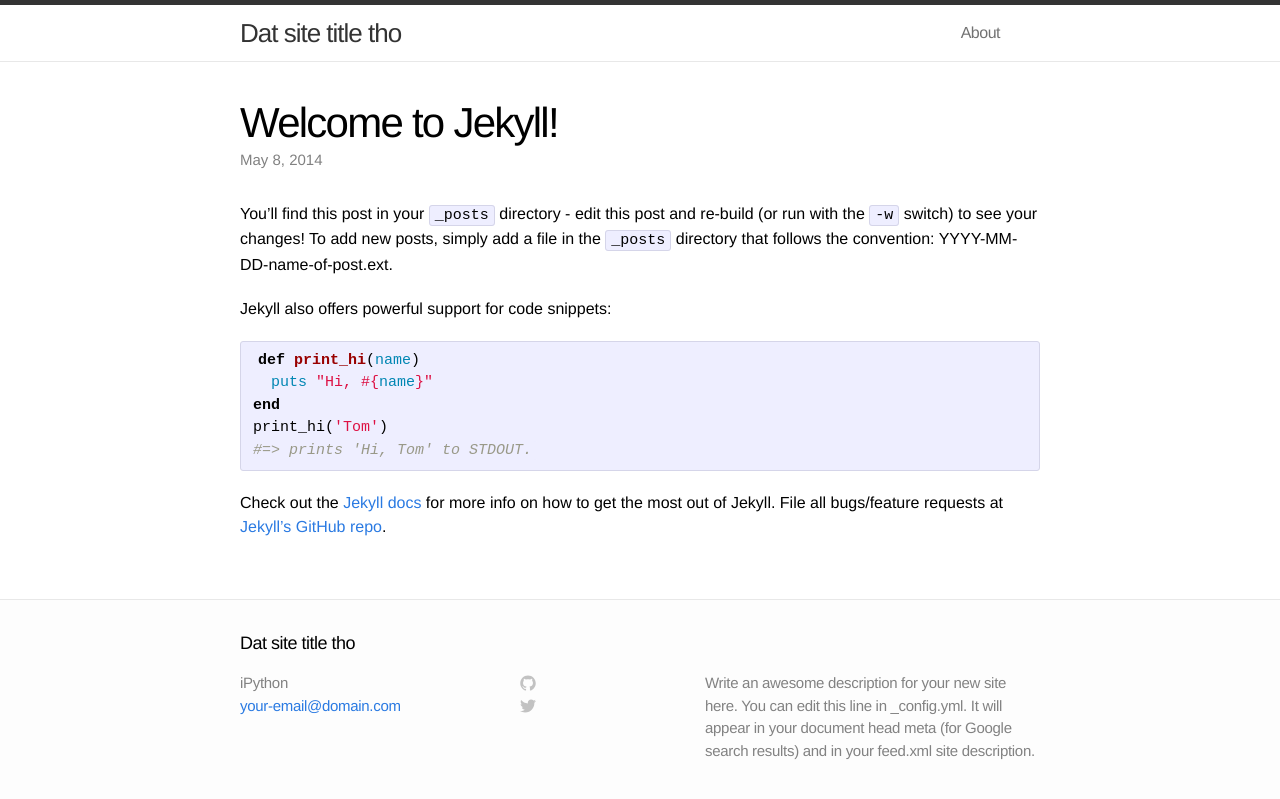
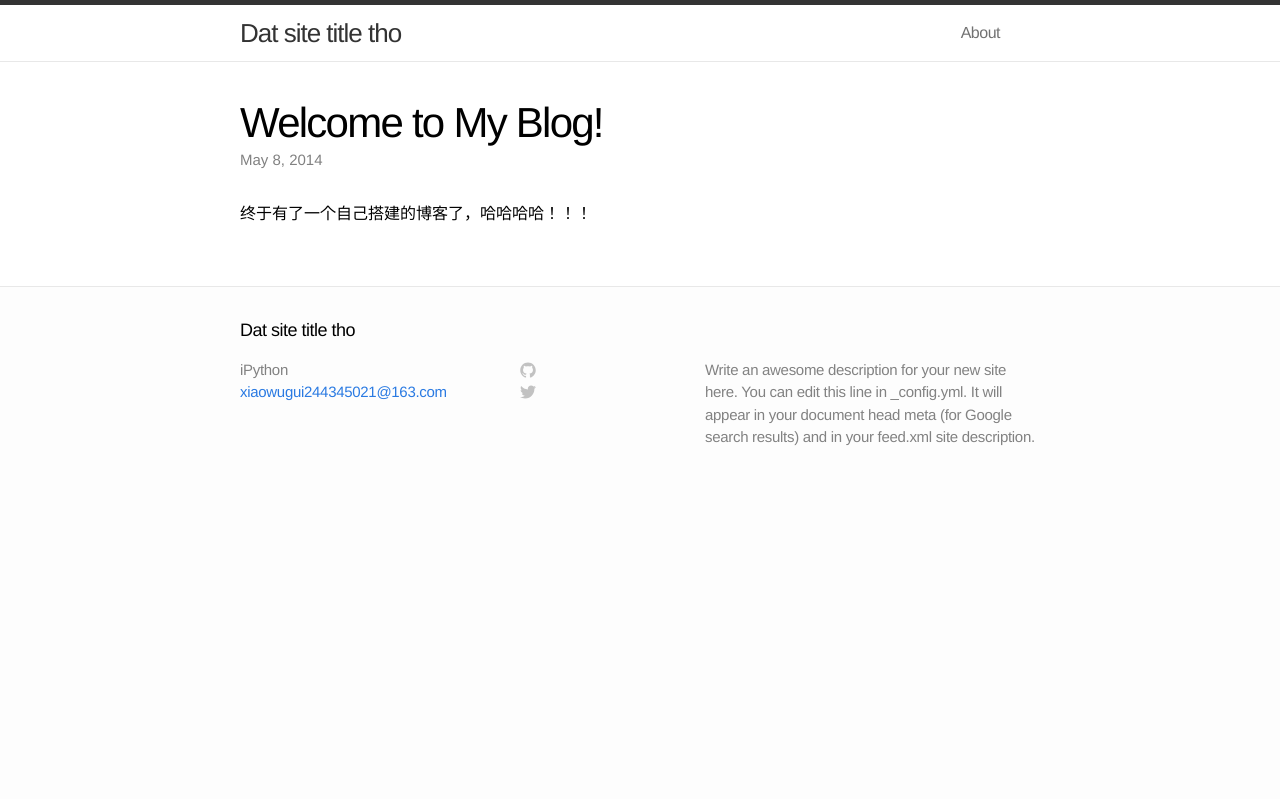
Before and after one commit to wanyoung1231/young-py.github.io, a Jekyll site: the page built from _posts/2014-05-08-welcome-to-jekyll.markdown, in a window 1280 px wide. Shown: the top 799 px of the page. Built offline with Jekyll 4.4.1, drawn with Linux system fonts in a browser that asks for light colours.

Commit message:
first blog

```diff
--- a/_config.yml
+++ b/_config.yml
@@ -1,7 +1,7 @@
 # Site settings
 name: Dat site title tho
 title: iPython
-email: your-email@domain.com
+email: xiaowugui244345021@163.com
 description: "Write an awesome description for your new site here. You can edit this line in _config.yml. It will appear in your document head meta (for Google search results) and in your feed.xml site description."
 baseurl: ""
 url: "http://yourdomain.com"
--- a/_posts/2014-05-08-welcome-to-jekyll.markdown
+++ b/_posts/2014-05-08-welcome-to-jekyll.markdown
@@ -1,24 +1,8 @@
 ---
 layout: post
-title:  "Welcome to Jekyll!"
+title:  "Welcome to My Blog!"
 date:   2014-05-08 13:34:03
 categories: jekyll update
 ---
 
-You'll find this post in your `_posts` directory - edit this post and re-build (or run with the `-w` switch) to see your changes!
-To add new posts, simply add a file in the `_posts` directory that follows the convention: YYYY-MM-DD-name-of-post.ext.
-
-Jekyll also offers powerful support for code snippets:
-
-{% highlight ruby %}
-def print_hi(name)
-  puts "Hi, #{name}"
-end
-print_hi('Tom')
-#=> prints 'Hi, Tom' to STDOUT.
-{% endhighlight %}
-
-Check out the [Jekyll docs][jekyll] for more info on how to get the most out of Jekyll. File all bugs/feature requests at [Jekyll's GitHub repo][jekyll-gh].
-
-[jekyll-gh]: https://github.com/jekyll/jekyll
-[jekyll]:    http://jekyllrb.com
+终于有了一个自己搭建的博客了，哈哈哈哈！！！
```
